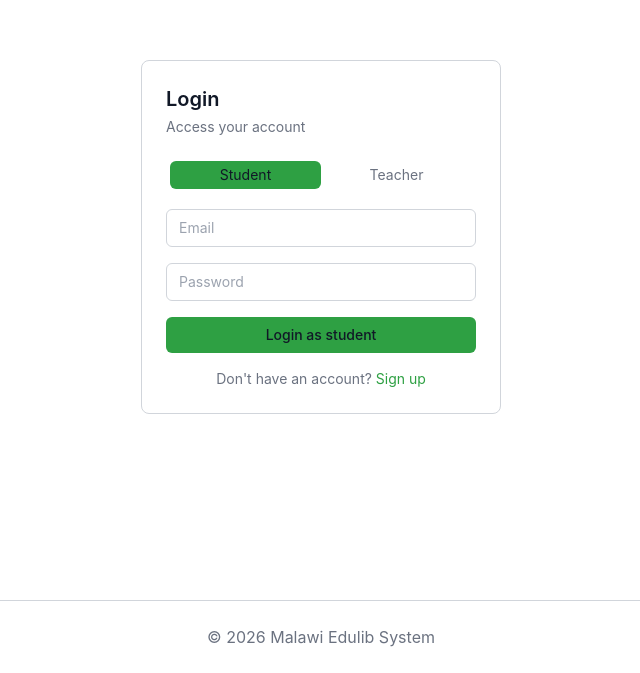
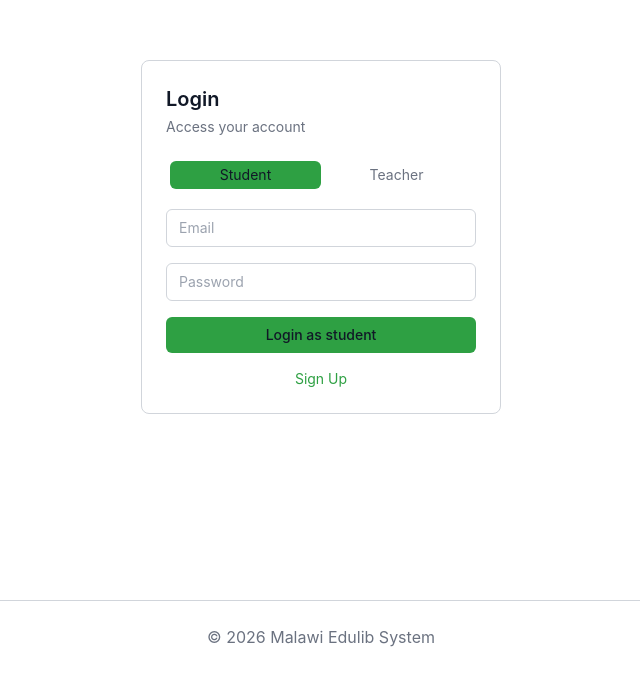
Before and after one commit to blessingsmikuwa/fourthYR-project, a React (Vite) app: page / in a window 1280 px wide. Shown: the part 127-800 px from the top of the page, without its empty margins (319-959 px from the left). Built offline with nearby package versions, Linux system fonts and the light colour scheme.

Commit message:
added school endpoint

```diff
--- a/src/components/Login.jsx
+++ b/src/components/Login.jsx
@@ -134,8 +134,7 @@ const Login = () => {
 
           {/* Signup link */}
           <p className="text-sm text-[#6e7681] mt-4 text-center">
-            Don't have an account?{" "}
-            <Link to="/signup" className="text-[#2ea043]">Sign up</Link>
+            <Link to="/school/register" className="text-[#2ea043]">Sign Up</Link>
           </p>
         </div>
       </div>
```
